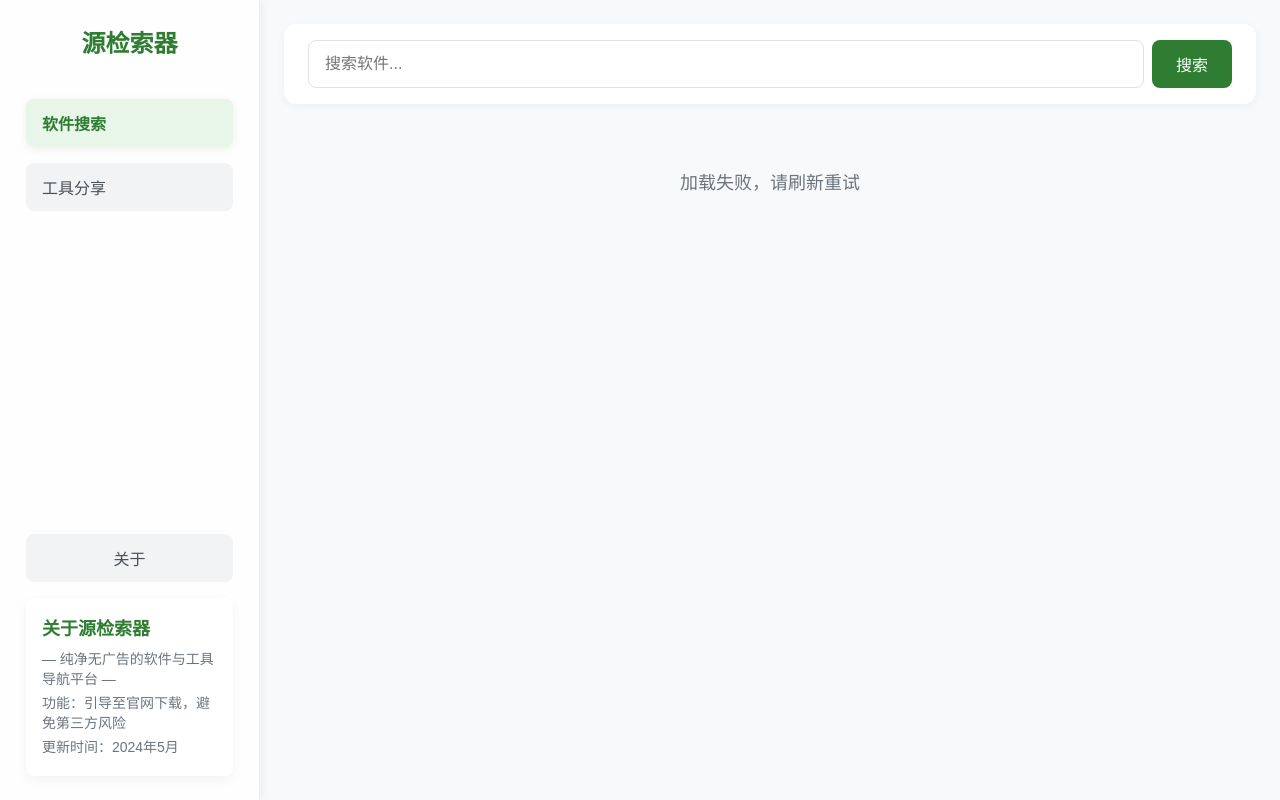
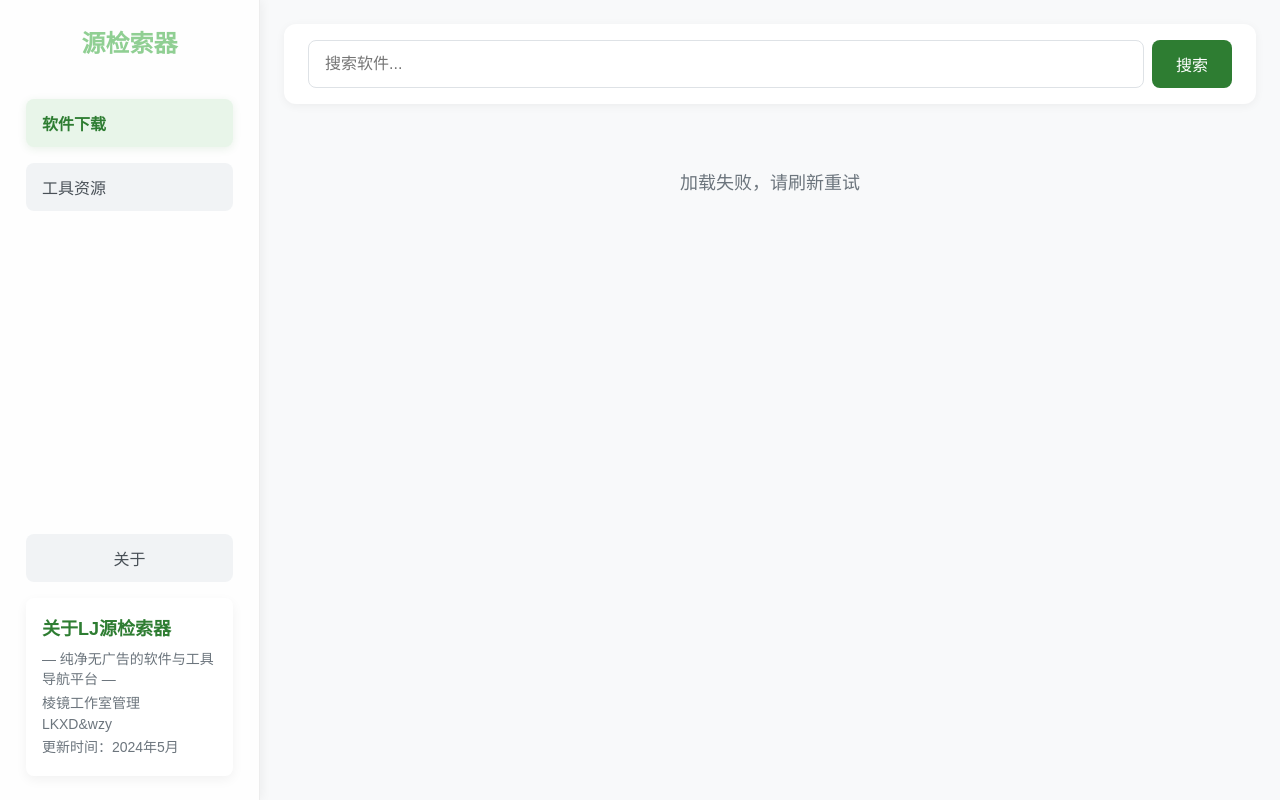
Before and after one commit to wangzy1031/Yuanjiansuo, a plain HTML site: page index.html in a window 1280 px wide. Both pictures are taken after a click on the button "关于". Drawn offline with nearby package versions, Linux system fonts and the light colour scheme; no server answers.

Commit message:
Add files via upload

```diff
--- a/index.html
+++ b/index.html
@@ -3,7 +3,7 @@
 <head>
   <meta charset="UTF-8">
   <meta name="viewport" content="width=device-width, initial-scale=1.0">
-  <title>源检索器 - 纯净软件与工具搜索</title>
+  <title>LJ源检索器</title>
   <!-- 引入 Algolia 搜索库 -->
   <script src="https://cdn.jsdelivr.net/npm/algoliasearch@4.22.1/dist/algoliasearch.umd.min.js"></script>
   <!-- 引入样式文件 -->
@@ -18,19 +18,20 @@
       </div>
       <div class="sidebar-menu">
         <button class="menu-btn active" data-type="software">
-          软件搜索
+          软件下载
         </button>
         <button class="menu-btn" data-type="tool">
-          工具分享
+          工具资源
         </button>
       </div>
       <div class="sidebar-footer">
         <button id="about-btn" class="about-btn">关于</button>
         <!-- 关于弹窗（默认隐藏） -->
         <div id="about-panel" class="about-panel hidden">
-          <h3>关于源检索器</h3>
+          <h3>关于LJ源检索器</h3>
           <p>— 纯净无广告的软件与工具导航平台 —</p>
-          <p>功能：引导至官网下载，避免第三方风险</p>
+          <p>棱镜工作室管理</p>
+          <p>LKXD&wzy</p>
           <p>更新时间：2024年5月</p>
           <!-- 可自定义添加更多内容 -->
         </div>
--- a/script.js
+++ b/script.js
@@ -1,6 +1,6 @@
 // 1. 配置 Algolia（替换为你的 Algolia 信息！）
-const ALGOLIA_APP_ID = "你的Application ID"; // 如：K2QXXXXXX
-const ALGOLIA_SEARCH_KEY = "你的Search-Only API Key"; // 如：a1b2c3d4e5f6XXXX
+const ALGOLIA_APP_ID = "P2QTVOYGBQ"; // 如：K2QXXXXXX
+const ALGOLIA_SEARCH_KEY = "492212ffa188f42142eb2ec040c0d0ee"; // 如：a1b2c3d4e5f6XXXX
 const ALGOLIA_INDEX_NAME = "yuanjiansuo"; // 你创建的 Index 名称
 
 // 初始化 Algolia 客户端
--- a/style.css
+++ b/style.css
@@ -40,7 +40,7 @@ body {
 }
 
 .sidebar-header h1 {
-  color: #2e7d32; /* 淡绿色主色 */
+  color: #90cf93; /* 淡绿色主色 */
   font-size: 24px;
   text-align: center;
 }
```
